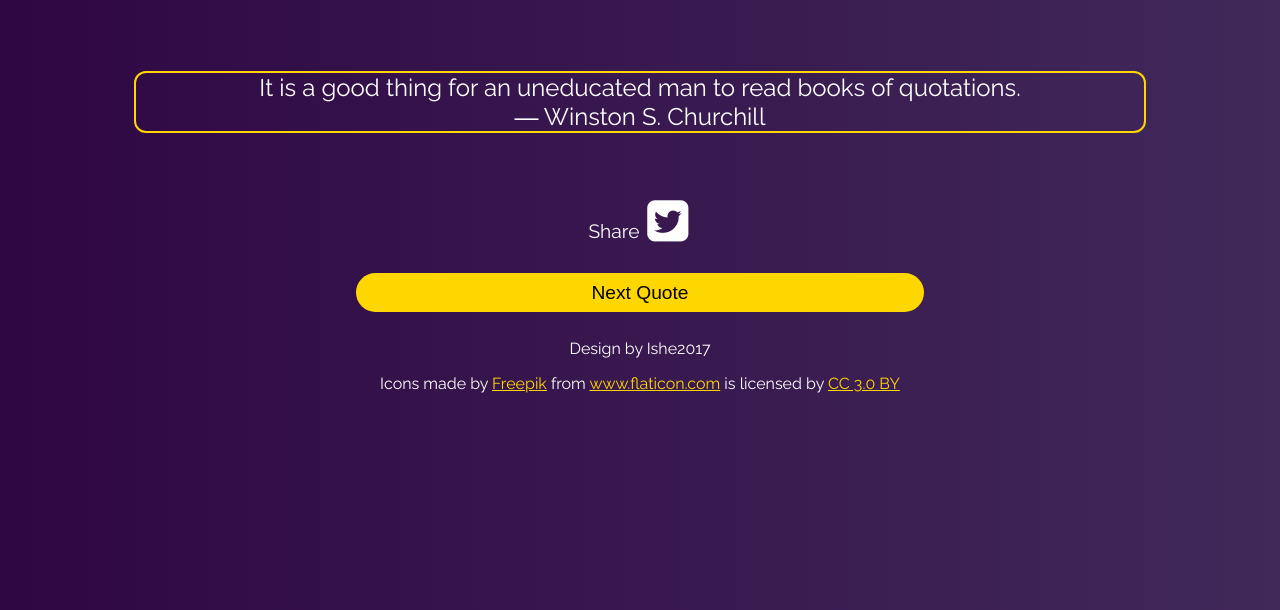
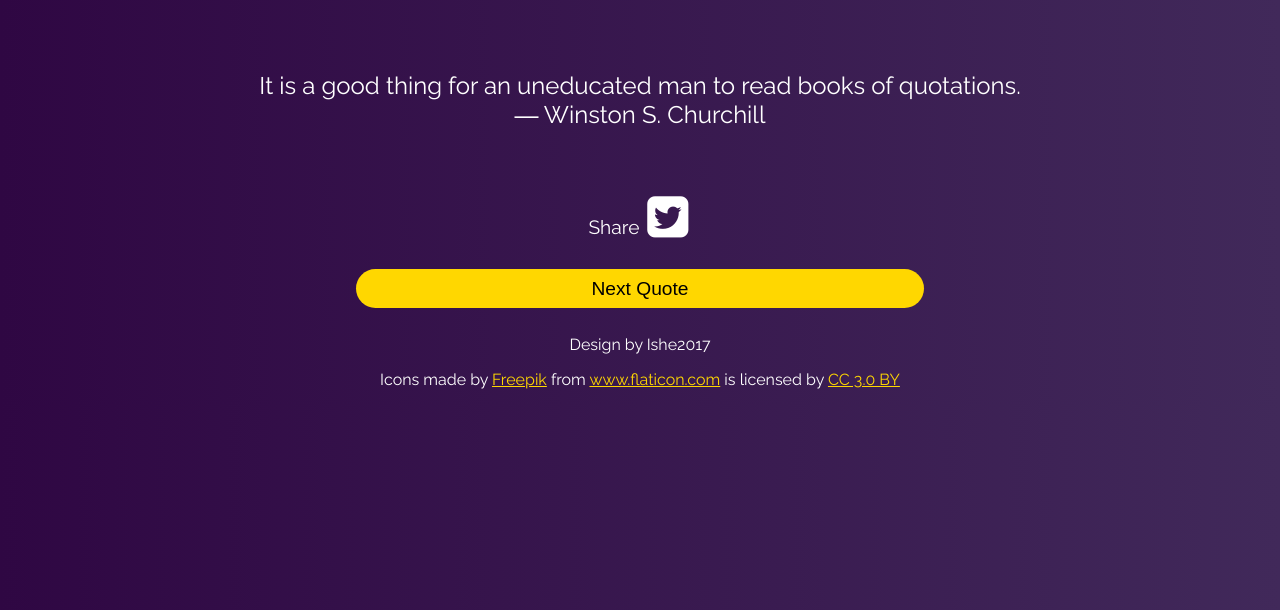
Before and after one commit to IsheKahonde/RandomQuoteGenerator, a plain HTML site: page index.html in a window 1280 px wide. Shown: the part 190-800 px from the top of the page. Drawn offline with nearby package versions, Linux system fonts and the light colour scheme.

Commit message:
Update style.css

```diff
--- a/style.css
+++ b/style.css
@@ -86,8 +86,4 @@ footer {
 footer div > a {
   color: gold;
 }
-/* this class is added when the next quote button is clicked */
-.quote-border {
-  border: 2px solid gold;
-  border-radius: 12px;
-}
+/* this class is added when the next quote button
```
